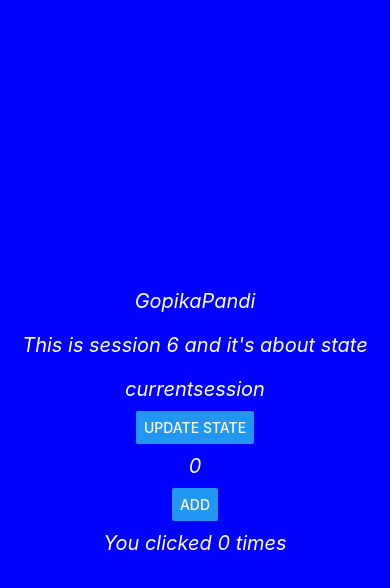
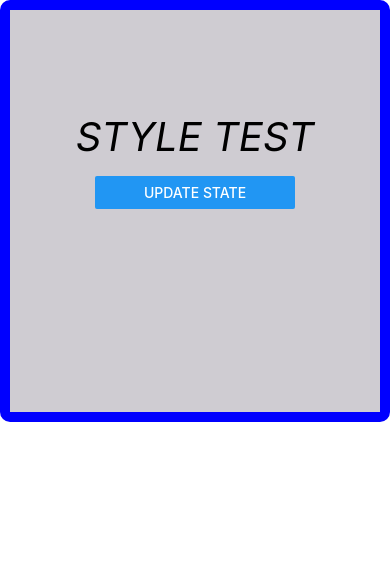
Before and after one commit to GOPIKAPANDI/MainApp, a React Native app: screen / in a window 390 px wide. Shown: the top 588 px of the page. Built offline with nearby package versions, Linux system fonts and the light colour scheme.

Commit message:
Basic Styles

```diff
--- a/App.js
+++ b/App.js
@@ -7,46 +7,42 @@ import {
 } from 'react-native';
 
 const App = () => {
-  const [name, setName] = useState('GopikaPandi')
-  const [session, setSession] = useState({number: 6,title: 'state'})
-  const [current, setCurrent] = useState(true)
-  const [cnt, setcnt] = useState(0)
-  const [mult, setmult] = useState(0)
+  const [name, setName] = useState('Style Test')
   const onClickHandler = () => {
-    setName('GOPIKAPANDI R')
-    setSession({number:7,title:'style'})
-    setCurrent(false)
-  }
-  const onClickbtn2 = () =>{
-    setcnt(cnt+1)
-    setmult(mult+5)
+    setName('Style Test is Done!')
   }
   return (
     <View style={styles.body}>
       <Text style={styles.text}>{name}</Text>
-      <Text style={styles.text}>This is session {session.number} and it's about {session.title}</Text>
-      <Text style={styles.text}>{current ? 'currentsession' : 'nextsession'}</Text>
+      <View style={styles.button}>
       <Button title='Update State' onPress={onClickHandler}></Button>
-      {/* Exercise */}
-      <Text style={styles.text}>{mult}</Text>
-      <Button title='add' onPress={onClickbtn2}></Button>
-      <Text style={styles.text}>You clicked {cnt} times</Text>
+      </View>
     </View>
   );
 };
 
 const styles = StyleSheet.create({
   body: {
-    flex: 1,
-    backgroundColor: '#0000ff',
+    width: '100%',
+    height: '50%',
+    backgroundColor: '#1023',
     alignItems: 'center',
     justifyContent: 'center',
+    borderWidth: 10,
+    borderColor: 'blue',
+    borderRadius: 10,
+    // margin: 40,
   },
   text: {
-    color: '#ffffff',
-    fontSize: 20,
+    color: '#000000',
+    fontSize: 40,
     fontStyle:'italic',
-    margin: 10,
+    margin: 15,
+    textTransform: 'uppercase',
+  },
+  button:{
+    width: 200,
+    height: 150,
   },
 });
 
```
